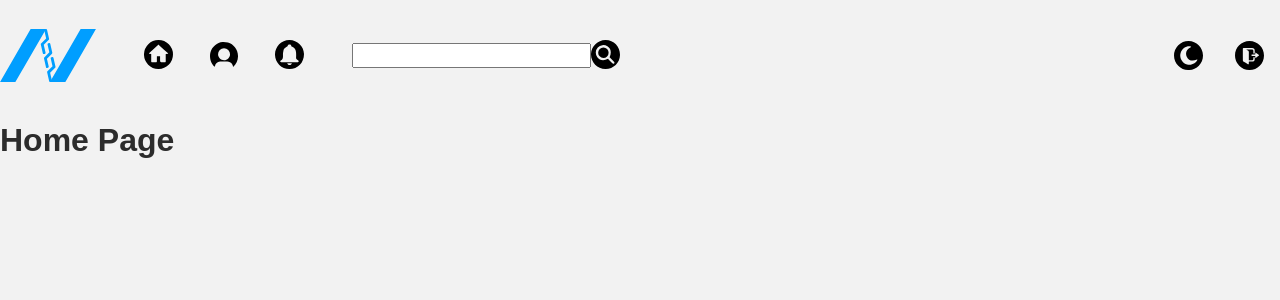
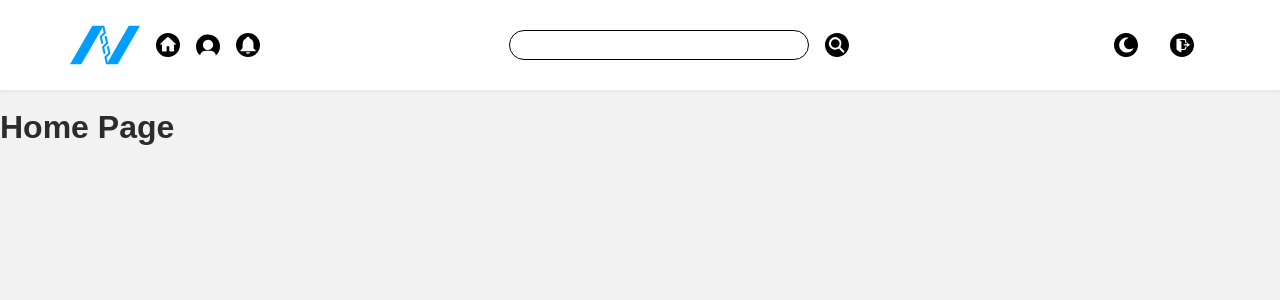
Before and after one commit to LymarPaller/nexus, a React (Vite) app: page /Home in a window 1280 px wide. Shown: the top 300 px of the page. Built offline with nearby package versions, Linux system fonts and the light colour scheme.

Commit message:
style: navbar

```diff
--- a/src/components/Navbar.jsx
+++ b/src/components/Navbar.jsx
@@ -7,32 +7,24 @@ import Profile from '../assets/icons/profile.svg';
 import Search from '../assets/icons/search.svg';
 import '../styles/Navbar.scss';
 
-function Navbar () {
+function Navbar() {
     return (
         <>
             <div>
-            <nav className='nav-bar-container'>
-                <div className='nav-brand'>
-                    <img src={Logo} alt="" />
+                <nav className="navbar">
+                    <div className="navbar-left">
+                        <img src={Logo} alt="Logo" className="navbar-logo" />
+                        <img src={Home} alt="Home" className="navbar-icon" />
+                        <img src={Profile} alt="Profile" className="navbar-icon" />
+                        <img src={Notification} alt="Notification" className="navbar-icon" />
                     </div>
-                <ul className='nav-bar-left'>
-                    <li>
-                        <img src={Home} alt="" />
-                    </li>
-                    <li>
-                        <img src={Profile} alt="" />
-                    </li>
-                    <li>
-                        <img src={Notification} alt="" />
-                    </li>
-                </ul>
-                <div className='search-container'>
-                    <input type="text" name="search-box" id="search-box" />
-                    <span><img src={Search} alt="" /></span>
+                    <div className="navbar-center">
+                        <input type="text" className="navbar-search-bar" />
+                        <img src={Search} alt="Search" className="navbar-icon" />
                     </div>
-                <div className='nav-bar-right'>
-                    <img src={Moon} alt="" />
-                    <img src={Logout} alt="" />
+                    <div className="navbar-right">
+                        <img src={Moon} alt="Dark Mode" className="navbar-icon" />
+                        <img src={Logout} alt="Logout" className="navbar-icon" />
                     </div>
                 </nav>
 
--- a/src/styles/Navbar.scss
+++ b/src/styles/Navbar.scss
@@ -1,53 +1,43 @@
-
-
-.nav-bar-container {
-    display: flex;
-    padding-top: .5rem;
-}
-
-.nav-brand {
-    display: flex;
-    justify-content: center;
-    align-items: center;
-}
-
-.nav-brand > img {
-    width: 6rem;
-}
-
-.nav-bar-left {
+.navbar {
     display: flex;
     justify-content: space-between;
     align-items: center;
-    margin-left: 2rem;
-    width: 15vw;
-}
+    background-color: var(--white);
+    padding: 10px 70px;
+    box-shadow: 0 0 4px rgba(0, 0, 0, 0.1);
 
-.nav-bar-left li img {
-    width: 1.8rem;
-    margin: 1rem;
-}
+    &-left,
+    &-center,
+    &-right {
+      display: flex;
+      align-items: center;
+    }
 
-.search-container {
-    margin-left: 2rem;
-    display: flex;
-    align-items: center;
-}
+    &-logo {
+      width: 70px;
+      height: 70px;
+      margin-right: 16px;
+    }
 
-.search-container img{
-    width: 1.8rem;
-}
 
-.nav-bar-right {
-    display: flex;
-    align-items: center;
-    justify-content: end;
-    margin-left: 2rem;
-    width: 15vw;
-    margin-left: auto;
-}
+    &-search-bar {
+      width: 300px;
+      height: 30px;
+      border-radius: 20px;
+      border: .3px solid #000000;
+      padding: 6px 12px;
+      margin-right: 16px;
+    }
 
-.nav-bar-right img {
-    width: 1.8rem;
-    margin: 1rem;
-}
+    &-icon {
+      width: 24px;
+      height: 24px;
+      margin-right: 16px;
+    }
+
+    &-right {
+      & > img {
+        margin-left: 16px;
+      }
+    }
+  }
```
Lines whose indentation alone changed are shown as unchanged.
